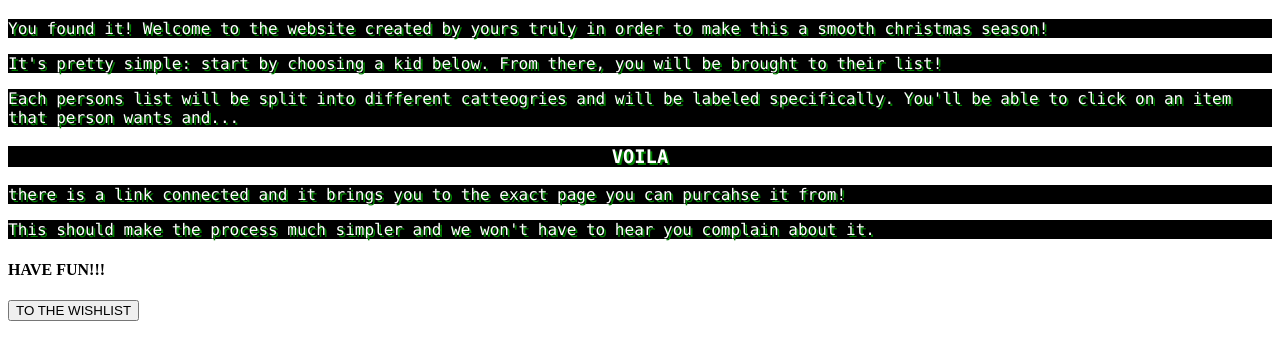
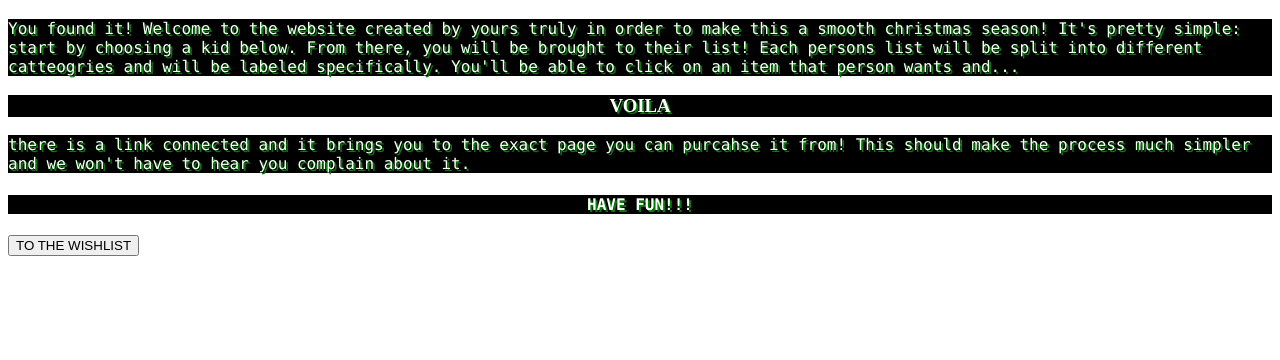
Before and after one commit to kaitlyndudek/kaitlyndudek.github.io, a plain HTML site: page index.html in a window 1280 px wide. Shown: the part 62-422 px from the top of the page. Drawn offline with Linux system fonts and the light colour scheme.

Commit message:
edited file to fix problems with original push

```diff
--- a/color.css
+++ b/color.css
@@ -14,7 +14,7 @@ h3 {
     font-family: brush script M7;
   }
 
-  h3 {
+  h4 {
     text-align: center;
     background-color: black;
     color: white;
--- a/index.html
+++ b/index.html
@@ -7,12 +7,9 @@
 <body>
 
 <h1>WELL WELL WELL</h1>
-<p>You found it! Welcome to the website created by yours truly in order to make this a smooth christmas season!</p>
-<p>It's pretty simple: start by choosing a kid below. From there, you will be brought to their list!</p>
-<p>Each persons list will be split into different catteogries and will be labeled specifically. You'll be able to click on an item that person wants and...</p>
+<p>You found it! Welcome to the website created by yours truly in order to make this a smooth christmas season! It's pretty simple: start by choosing a kid below. From there, you will be brought to their list! Each persons list will be split into different catteogries and will be labeled specifically. You'll be able to click on an item that person wants and...</p>
 <h3>VOILA</h3>
-<p>there is a link connected and it brings you to the exact page you can purcahse it from!</p>
-<p>This should make the process much simpler and we won't have to hear you complain about it.</p>
+<p>there is a link connected and it brings you to the exact page you can purcahse it from! This should make the process much simpler and we won't have to hear you complain about it.</p>
 <h4>HAVE FUN!!!</h4>
 
 <button href="wishlist.html" class="button">TO THE WISHLIST</button>
```
